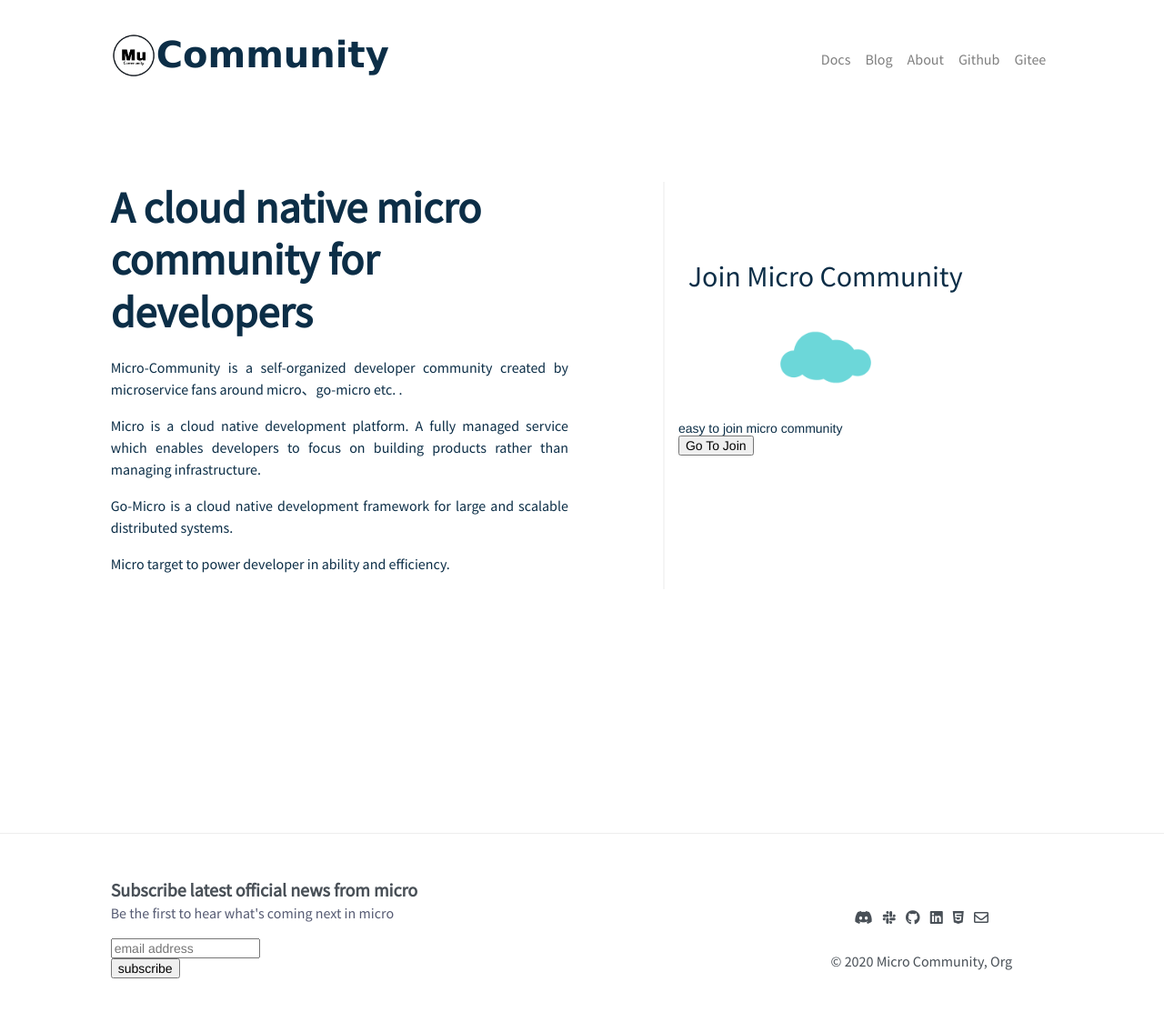
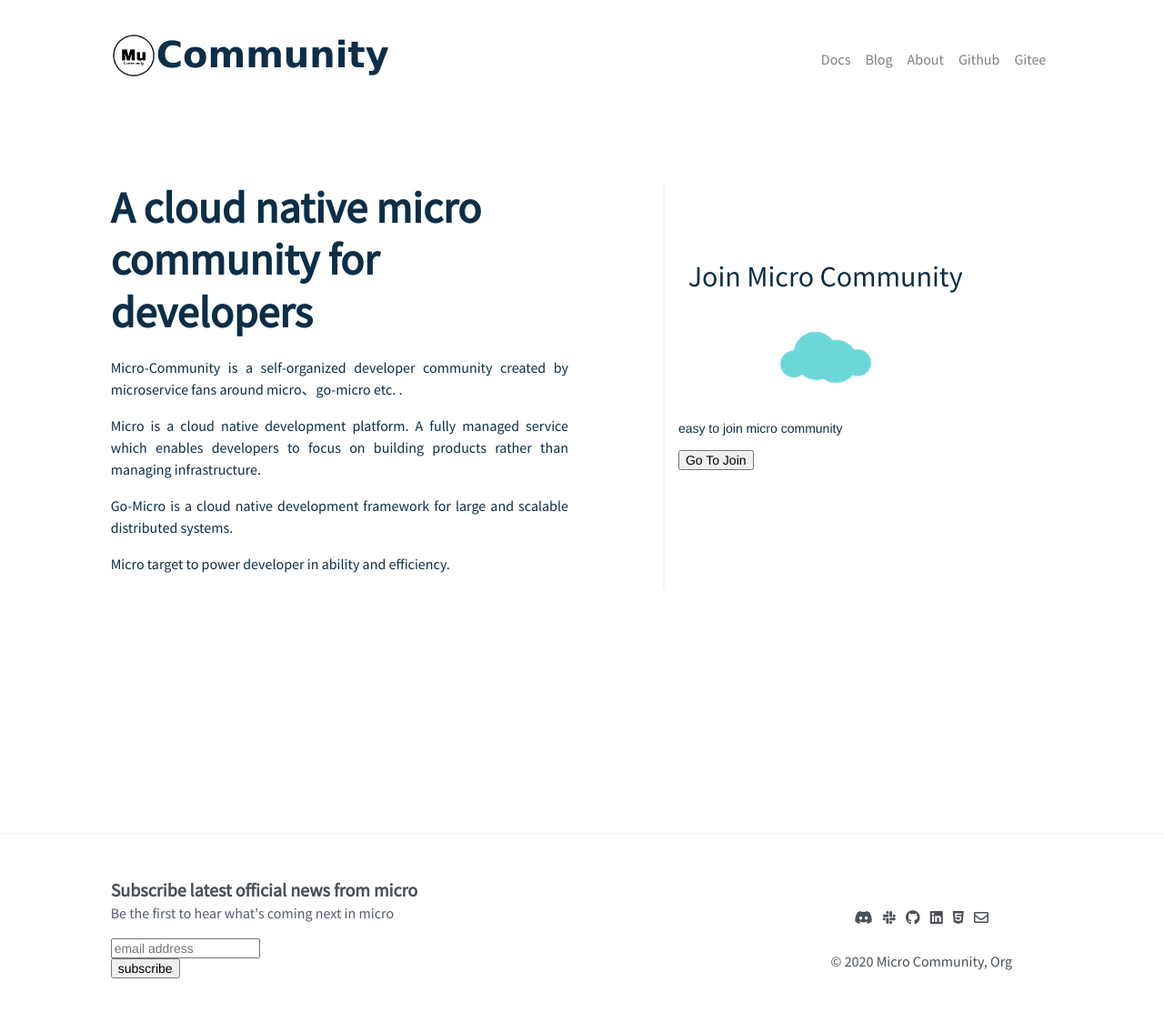
Before and after one commit to micro-community/go-micro-v2-doc, a Jekyll site: the page index.html, which Jekyll copies as it is, in a window 1280 px wide. Shown: the whole page at 91% size. Built offline with Jekyll 4.4.1, drawn with Linux system fonts in a browser that asks for light colours; nearby versions of some CDN libraries; comment, search, counter and statistics services are not loaded.

Commit message:
update layout

```diff
--- a/index.html
+++ b/index.html
@@ -104,11 +104,9 @@
 							   We recommend moving this block and the preceding CSS link to the HEAD of your HTML file. */
 						</style>
 						<div id="mc_embed_signup">
-							<!-- <form action="https://micro.us8.list-manage.com/subscribe/post?u=f2a5263ff3a56a297fa473628&amp;id=01db73db87" method="post" id="mc-embedded-subscribe-form" name="mc-embedded-subscribe-form" class="validate" target="_blank" novalidate> -->
 							<div id="mc_embed_signup_scroll">
-								<label type="text" class="email" for="mc-embedded-subscribe" id="mce-EMAIL">easy to join micro community
-									<div style="position: absolute; left: -5000px;" aria-hidden="true"><input type="text"
-										name="b_fba1e1a1b23409d771c5653cd_647d0b5377" tabindex="-1" value=""></div>
+								<label type="text" class="email" for="mc-embedded-subscribe" id="mce-EMAIL">
+									<p>easy to join micro community</p>
 									<div class="clear">
 										<a href="https://github.com/micro-community/how-to-join">
 											<input type="submit" value="Go To Join" name="subscribe" id="mc-embedded-subscribe" class="button" style="max-width: 200px;">
@@ -116,7 +114,6 @@
 									</div>
 								</label>
 							</div>
-							<!-- </form> -->
 						</div>
 					</div>
 				</div>
```
